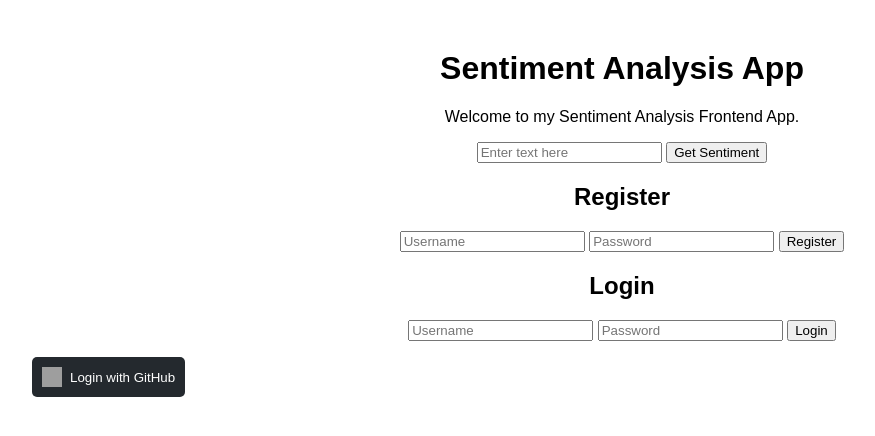
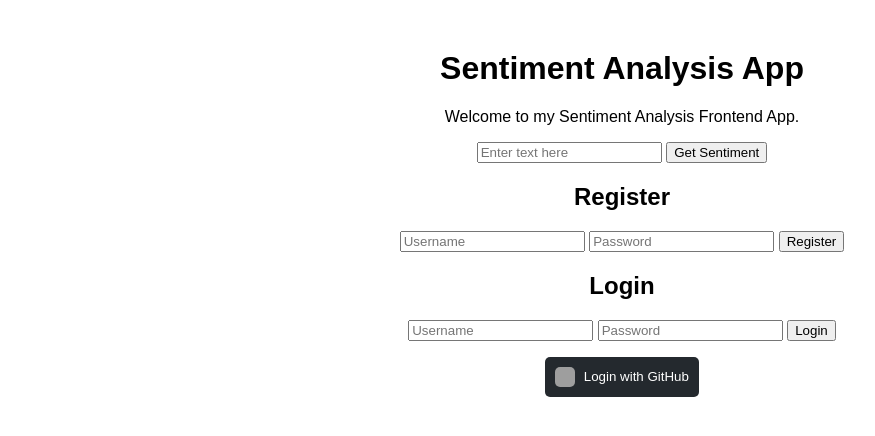
Before and after one commit to Net-Gene/html-oauth-sentiment-app, a plain HTML site: page index.html in a window 1280 px wide. Shown: the whole page, without its empty margins (18-893 px from the left). Drawn offline with Linux system fonts and the light colour scheme; grey boxes are pictures that could not be loaded.

Commit message:
Refactor GitHub login button styling for improved layout and alignment

```diff
--- a/index.html
+++ b/index.html
@@ -152,8 +152,8 @@
     <button onclick="login()">Login</button>
     <p id="loginResult"></p>
 
-    <button onclick="githubLogin()" style="display: flex; align-items: center; gap: 8px; padding: 10px; background-color: #24292e; color: white; border: none; border-radius: 5px; cursor: pointer;">
-        <img src="https://github.githubassets.com/images/modules/logos_page/GitHub-Mark.png" alt="GitHub Logo" style="width: 20px; height: 20px;">
+    <button onclick="githubLogin()" style="gap: 15px; padding: 10px; background-color: #24292e; color: white; border: none; border-radius: 5px; cursor: pointer;">
+        <img src="https://github.githubassets.com/images/modules/logos_page/GitHub-Mark.png" alt="GitHub Logo" style="width: 20px; height: 20px; border-radius: 5px; margin-right: 5px; vertical-align: middle;">
         Login with GitHub
     </button>
 
```
